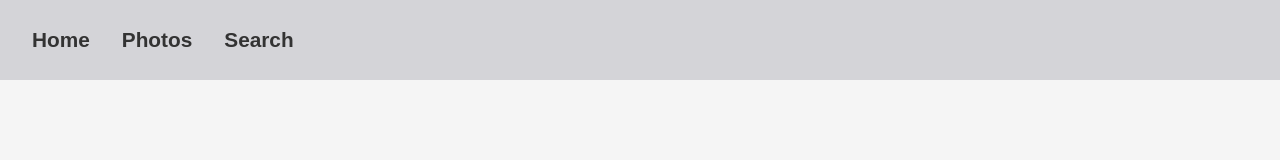
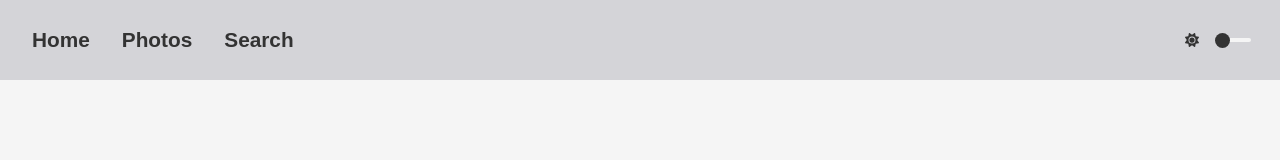
Before and after one commit to brunovdsa/photoApp, a Next.js app: page / in a window 1280 px wide. Shown: the top 160 px of the page. Built offline with nearby package versions, Linux system fonts and the light colour scheme.

Commit message:
header theme switcher done

```diff
--- a/components/Header/index.js
+++ b/components/Header/index.js
@@ -1,15 +1,49 @@
 import Link from 'next/link';
-import { Container, DesktopNavBar, MobileNavBar } from './styles';
+import { useContext } from 'react';
+import Switch from 'react-switch';
+import { ThemeContext } from 'styled-components';
+
+import {
+  Container,
+  DesktopNavBar,
+  LinksContainer,
+  MobileNavBar,
+  ThemeSwitcherContainer,
+} from './styles';
+
 import Navbar from '../Navbar';
 
+import { SunIcon, MoonIcon } from '../Icons';
+
 export function Header(props) {
+  const { colors, title } = useContext(ThemeContext);
+
   return (
     <Container>
       <DesktopNavBar>
-        <Link href={'/'}>Home</Link>
-        <Link href={'/photos'}>Photos</Link>
-        <Link href={'/search'}>Search</Link>
+        <LinksContainer>
+          <Link href={'/'}>Home</Link>
+          <Link href={'/photos'}>Photos</Link>
+          <Link href={'/search'}>Search</Link>
+        </LinksContainer>
+
+        <ThemeSwitcherContainer>
+          {props.theme.title === 'light' ? <SunIcon /> : <MoonIcon />}
+          <Switch
+            onChange={props.toggleTheme}
+            checked={title === 'dark'}
+            checkedIcon={false}
+            uncheckedIcon={false}
+            height={4}
+            width={30}
+            handleDiameter={15}
+            offColor={colors.text_overlay}
+            onColor={colors.text_overlay}
+            offHandleColor={colors.text}
+          />
+        </ThemeSwitcherContainer>
       </DesktopNavBar>
+
       <MobileNavBar>
         <Navbar toggleTheme={props.toggleTheme} theme={props.theme} />
       </MobileNavBar>
--- a/components/Header/styles.js
+++ b/components/Header/styles.js
@@ -11,6 +11,11 @@ export const Container = styled.div`
 `;
 
 export const DesktopNavBar = styled.div`
+  display: flex;
+  justify-content: space-between;
+  align-items: center;
+  width: 100%;
+
   a {
     text-decoration: none;
     color: ${(props) => props.theme.colors.text};
@@ -35,6 +40,17 @@ export const DesktopNavBar = styled.div`
   }
 `;
 
+export const LinksContainer = styled.div``;
+
+export const ThemeSwitcherContainer = styled.div`
+  width: 100%;
+  display: flex;
+  align-items: center;
+  justify-content: flex-end;
+  gap: 1rem;
+  padding: 0.5rem;
+`;
+
 export const MobileNavBar = styled.div`
   @media (min-width: 1100px) {
     display: none;
```
